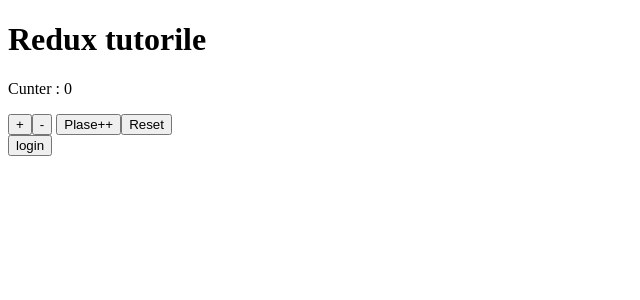
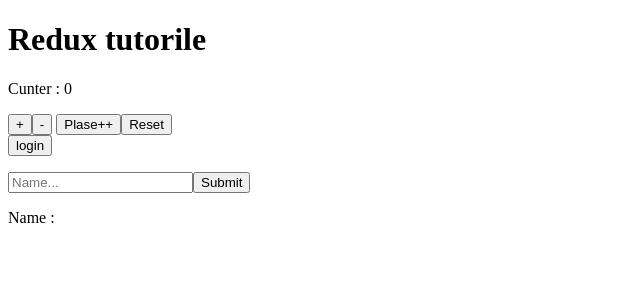
Before and after one commit to JawadErfani01/Redux-todolist, a React (Create React App) app: page / in a window 1280 px wide. Shown: the top 300 px of the page, without its empty margins (0-640 px from the left). Built offline with nearby package versions, Linux system fonts and the light colour scheme.

Commit message:
i get data from form with redux toolkit

```diff
--- a/src/App.js
+++ b/src/App.js
@@ -1,13 +1,16 @@
 
 import Counter from './Components/Counter';
 import Login from './Components/Login';
+import Myform from './Components/Myform';
 function App() {
+  console.log("App components rendered")
 
   return (
-    <div className="text-center p-6 text-white  h-screen bg-slate-800">
+    <div className="text-center p-6 text-white  bg-slate-800">
       <h1 className="text-4xl capitalize ">Redux tutorile</h1>
       <Counter/>
       <Login/>
+      <Myform/>
     </div>
   );
 }
--- a/src/Components/Counter.js
+++ b/src/Components/Counter.js
@@ -6,8 +6,8 @@
   Reset,
 } from "../Features/Counter/counter";
 import { useSelector, useDispatch } from "react-redux";
-
 function Counter() {
+console.log("Counter components rendered")
   const counter = useSelector((state) => state.counter.value);
   const dispatch = useDispatch();
   return (
--- a/src/Components/Login.js
+++ b/src/Components/Login.js
@@ -4,14 +4,20 @@
 
 function Login() {
   const login = useSelector((state) => state.login.value);
+  const userName = useSelector((state) => state.user.value);
   const dispatch =useDispatch()
+console.log("login components rendered")
+
+
   return (
     <div>
-      <button className='px-4 py-2 rounded-xl  bg-cyan-500' onClick={() => dispatch(logOut())}>
+      <button
+        className="px-8 m-4 py-2 rounded-xl  bg-cyan-500"
+        onClick={() => dispatch(logOut())}
+      >
         {login ? "logOut" : "login"}
       </button>
-     <p className='p-4'> {login && "you login in my page"}</p>
-
+      <p className="p-4 text-red-600"> {login && `${userName} you login in my page`}</p>
     </div>
   );
 }
--- /dev/null
+++ b/src/Components/Myform.js
@@ -0,0 +1,31 @@
+import React, { useState } from "react";
+import { useSelector, useDispatch } from "react-redux";
+import { handelform } from "../Features/Users/user";
+function Myform() {
+  const user = useSelector((state) => state.user.value);
+  const dispatch = useDispatch();
+  const [Name, setName] = useState("");
+  const handelSubmit = (e) => {
+    e.preventDefault();
+    dispatch(handelform(Name));
+    setName("")
+  };
+  return (
+    <div>
+      <form onSubmit={handelSubmit}>
+        <input
+          type="text"
+          name="name"
+          value={Name}
+          onChange={(e) => setName(e.target.value)}
+          placeholder="Name..."
+          className="px-4 py-2 outline-none text-black  rounded-l-lg"
+        />
+        <button className="px-4 py-2 bg-cyan-400 rounded-r-lg">Submit</button>
+      </form>
+      <p>Name :{user}</p>
+    </div>
+  );
+}
+
+export default Myform;
--- a/src/Features/Store.js
+++ b/src/Features/Store.js
@@ -1,11 +1,13 @@
 import { configureStore } from "@reduxjs/toolkit";
 import  counter  from './Counter/counter';
 import login from './Login/login';
+import  user  from './Users/user';
 
 
 export const store =configureStore({
     reducer:{
         counter,
-        login
+        login,
+        user
     },
 })
--- /dev/null
+++ b/src/Features/Users/user.js
@@ -0,0 +1,17 @@
+import {createSlice} from '@reduxjs/toolkit'
+
+const initialState = {
+  value: "",
+};
+
+export const user = createSlice({
+  name: "user",
+  initialState:{},
+  reducers: {
+    handelform: (state,action) => {
+      state.value = action.payload;
+    },
+  },
+});
+export const {handelform } = user.actions;
+export default user.reducer;
```
